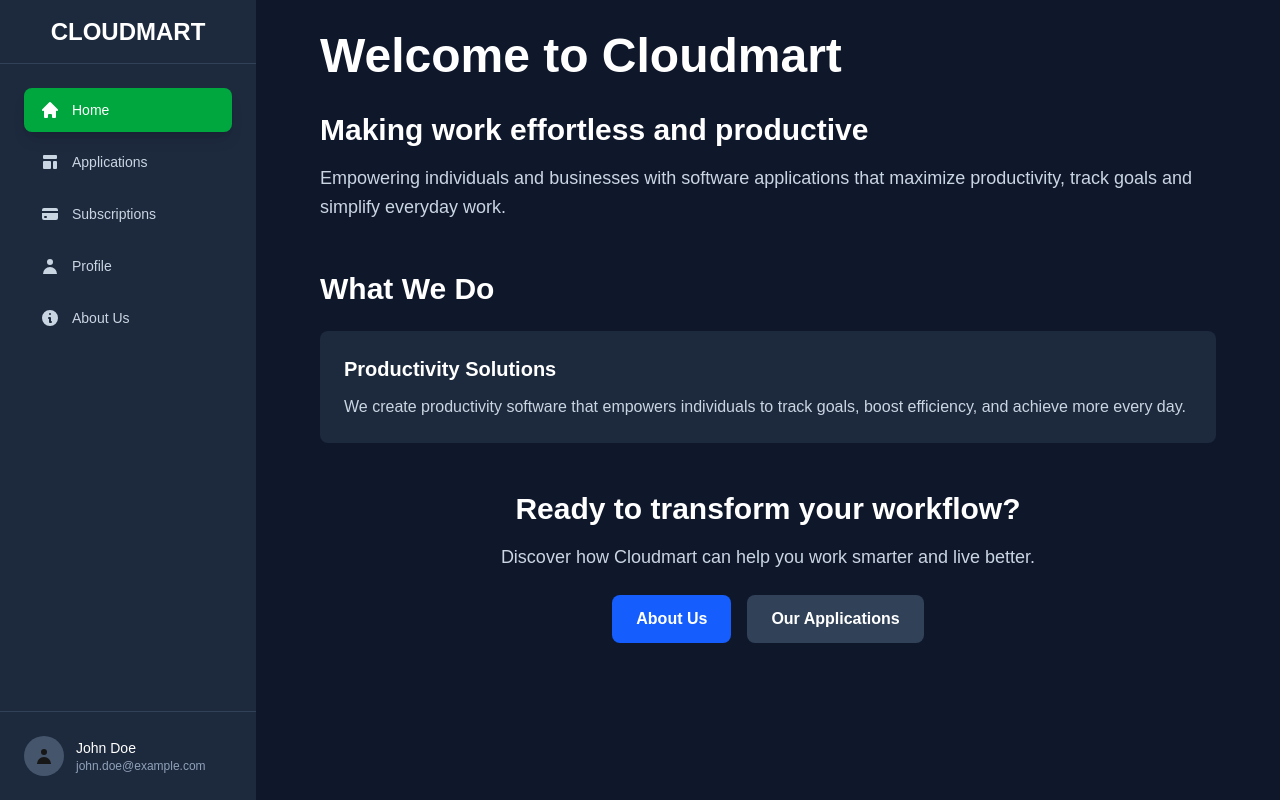
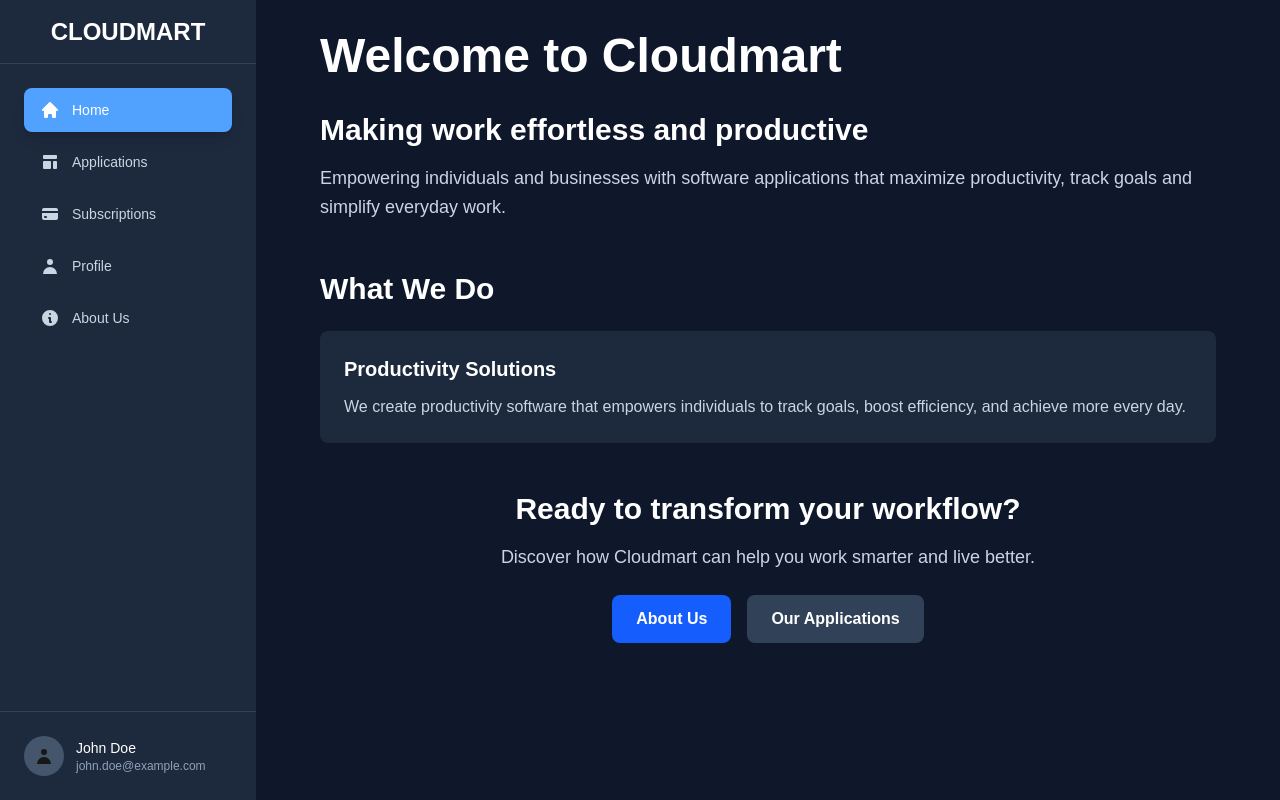
Before and after one commit to pks9862728888/cloudmart, a Next.js app in the folder frontend/: page / in a window 1280 px wide. Built offline with nearby package versions, Linux system fonts and the light colour scheme.

Commit message:
Changed highlight color

```diff
--- a/frontend/src/components/Layout.tsx
+++ b/frontend/src/components/Layout.tsx
@@ -84,7 +84,7 @@ export default function Layout({ children }: LayoutProps) {
                       href={item.href}
                       className={`flex items-center px-4 py-3 text-sm font-medium rounded-lg transition-colors ${
                         isActive
-                          ? 'bg-green-600 text-white shadow-lg'
+                          ? 'bg-blue-400 text-white shadow-lg'
                           : 'text-slate-300 hover:bg-slate-700 hover:text-white'
                       }`}
                       onClick={() => setSidebarOpen(false)}
```
